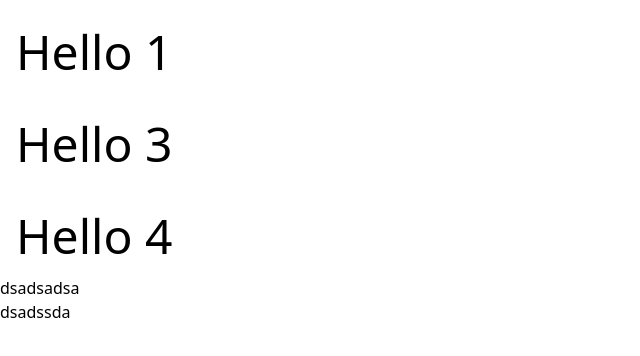
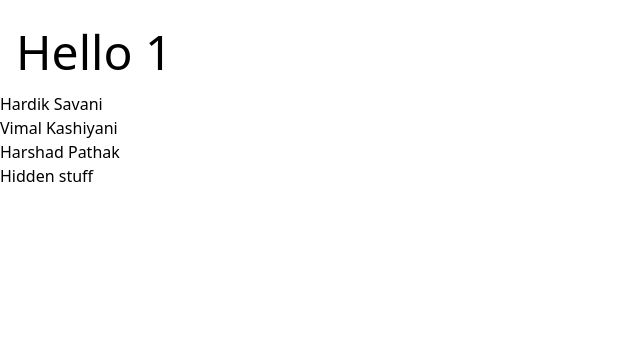
Before and after one commit to hacksheffield9-g11-04/frontend, an Angular app: page / in a window 1280 px wide. Shown: the top 356 px of the page, without its empty margins (0-640 px from the left). Built offline with nearby package versions, Linux system fonts and the light colour scheme.

Commit message:
For , input example

```diff
--- a/src/app/app.component.ts
+++ b/src/app/app.component.ts
@@ -9,11 +9,6 @@ import { HeadingComponent } from './shared/ui/heading.component';
   template: `
     <router-outlet>
       <app-heading title="Hello 1"></app-heading>
-
-      <app-heading title="Hello 3"></app-heading>
-      <app-heading title="Hello 4"></app-heading>
-      <h2>dsadsadsa</h2>
-      <p>dsadssda</p>
     </router-outlet>
   `,
 })
--- a/src/app/shared/ui/heading.component.ts
+++ b/src/app/shared/ui/heading.component.ts
@@ -8,9 +8,20 @@ import { Component, input } from '@angular/core';
     <h1 class="text-5xl p-4 mt-3">
       {{ title() }}
     </h1>
+    @for (user of users; track $index) {
+    <p>{{ user.name }}</p>
+    } @if (show()){
+    <p>Hidden stuff</p>
+    }
   `,
   styles: ``,
 })
 export class HeadingComponent {
+  show = input(true);
   title = input<string>();
+  users = [
+    { id: 1, name: 'Hardik Savani' },
+    { id: 2, name: 'Vimal Kashiyani' },
+    { id: 3, name: 'Harshad Pathak' },
+  ];
 }
```
